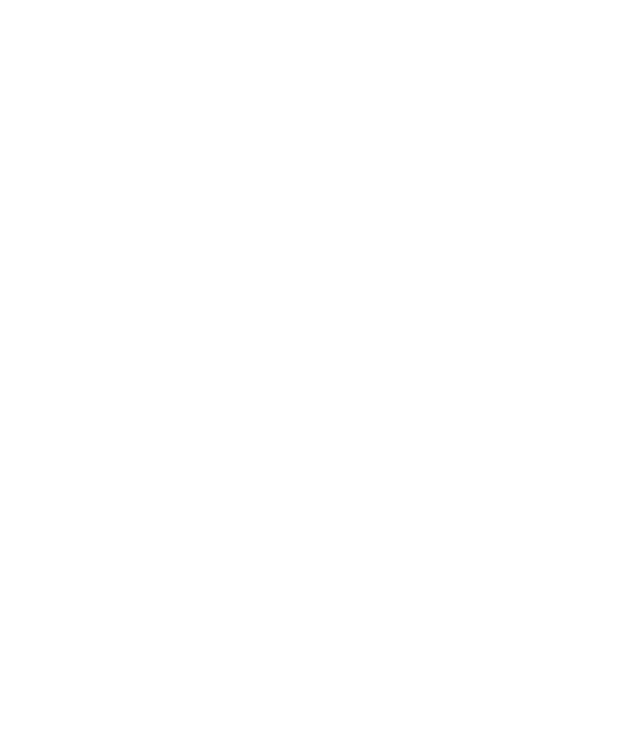
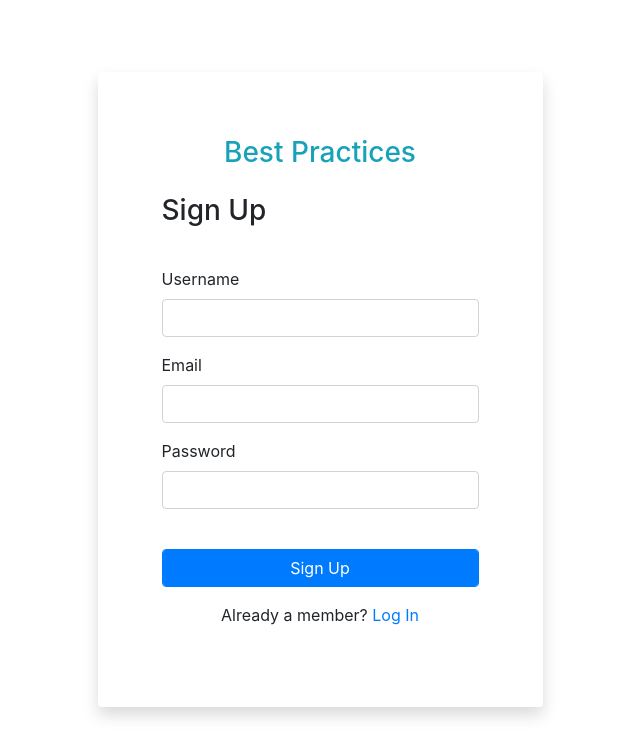
Before and after one commit to MalekMneri/forum-front, an Angular app: page /register in a window 1280 px wide. Before the commit this address led to /. Shown: the top 756 px of the page, without its empty margins (320-960 px from the left). Built offline with nearby package versions, Linux system fonts and the light colour scheme.

Commit message:
login + register

```diff
--- a/src/app/Auth/login/login.component.html
+++ b/src/app/Auth/login/login.component.html
@@ -7,31 +7,28 @@
       <div class="col-md-7 col-lg-5">
         <div class="wrap shadow p-3 mb-5 bg-white rounded">
           <div class="login-wrap p-4 p-md-5">
+            <div class="w-100">
+              <h3 class="mb-4 text-center text-info">Best Practices</h3>
+            </div>
             <div class="d-flex">
               <div class="w-100">
                 <h3 class="mb-4">Sign In</h3>
               </div>
-              <div class="w-100">
-                <p class="social-media d-flex justify-content-end">
-                  <a href="#" class="social-icon d-flex align-items-center justify-content-center"><span class="fa fa-facebook"></span></a>
-                  <a href="#" class="social-icon d-flex align-items-center justify-content-center"><span class="fa fa-twitter"></span></a>
-                </p>
-              </div>
             </div>
-            <form action="#" class="signin-form">
+            <form action="#" class="signin-form" #loginForm="ngForm">
               <div class="form-group mt-3">
-                <input type="text" class="form-control" required="">
                 <label class="form-control-placeholder" for="username">Username</label>
+                <input type="text" class="form-control" name="username" id="username" ngModel required>
               </div>
               <div class="form-group">
-                <input id="password-field" type="password" class="form-control" required="">
                 <label class="form-control-placeholder" for="password">Password</label>
-                <span toggle="#password-field" class="fa fa-fw fa-eye field-icon toggle-password"></span>
+                <input id="password-field" type="password" name="password" id="password" class="form-control" ngModel required>
               </div>
+              <br>
               <div class="form-group">
-                <button type="submit" class="form-control btn btn-primary rounded submit px-3">Sign In</button>
+                <button type="submit" class="form-control btn btn-primary rounded submit px-3" (click)="login($event ,loginForm)">Sign In</button>
               </div>
-              <div class="form-group d-md-flex">
+              <!-- <div class="form-group d-md-flex">
                 <div class="w-50 text-left">
                   <label class="checkbox-wrap checkbox-primary mb-0">Remember Me
                     <input type="checkbox" checked="">
@@ -41,9 +38,9 @@
                 <div class="w-50 text-md-right">
                   <a href="#">Forgot Password</a>
                 </div>
-              </div>
+              </div> -->
             </form>
-            <p class="text-center">Not a member? <a data-toggle="tab" href="#signup">Sign Up</a></p>
+            <p class="text-center">Not a member? <a data-toggle="tab" routerLink="/register">Sign Up</a></p>
           </div>
         </div>
       </div>
--- a/src/app/Auth/login/login.component.ts
+++ b/src/app/Auth/login/login.component.ts
@@ -1,4 +1,6 @@
+import { AuthService } from './../../Services/auth.service';
 import { Component, OnInit } from '@angular/core';
+import { NgForm } from '@angular/forms';
 
 @Component({
   selector: 'app-login',
@@ -6,8 +8,12 @@
   styleUrls: ['./login.component.css'],
 })
 export class LoginComponent implements OnInit {
-  showLogin = true;
-  constructor() {}
+  constructor(private authService: AuthService) {}
 
   ngOnInit(): void {}
+  login(event: any, loginForm: NgForm) {
+    event.preventDefault();
+    console.log(loginForm.value);
+    this.authService.login(loginForm.value);
+  }
 }
--- a/src/app/Auth/register/register.component.html
+++ b/src/app/Auth/register/register.component.html
@@ -7,31 +7,33 @@
       <div class="col-md-7 col-lg-5">
         <div class="wrap shadow p-3 mb-5 bg-white rounded">
           <div class="login-wrap p-4 p-md-5">
+            <div class="w-100">
+              <h3 class="mb-4 text-center text-info">Best Practices</h3>
+            </div>
             <div class="d-flex">
+
               <div class="w-100">
-                <h3 class="mb-4">Sign In</h3>
-              </div>
-              <div class="w-100">
-                <p class="social-media d-flex justify-content-end">
-                  <a href="#" class="social-icon d-flex align-items-center justify-content-center"><span class="fa fa-facebook"></span></a>
-                  <a href="#" class="social-icon d-flex align-items-center justify-content-center"><span class="fa fa-twitter"></span></a>
-                </p>
+                <h3 class="mb-4">Sign Up</h3>
               </div>
             </div>
-            <form action="#" class="signin-form">
+            <form action="#" class="signin-form" #registerForm="ngForm">
               <div class="form-group mt-3">
-                <input type="text" class="form-control" required="">
                 <label class="form-control-placeholder" for="username">Username</label>
+                <input type="text" class="form-control" name="username" id="username" ngModel required>
+              </div>
+              <div class="form-group mt-3">
+                <label class="form-control-placeholder" for="email">Email</label>
+                <input type="text" class="form-control" name="email" id="email" ngModel required>
               </div>
               <div class="form-group">
-                <input id="password-field" type="password" class="form-control" required="">
                 <label class="form-control-placeholder" for="password">Password</label>
-                <span toggle="#password-field" class="fa fa-fw fa-eye field-icon toggle-password"></span>
+                <input id="password-field" type="password" name="password" id="password" class="form-control" ngModel required>
               </div>
+              <br>
               <div class="form-group">
-                <button type="submit" class="form-control btn btn-primary rounded submit px-3">Sign In</button>
+                <button type="submit" class="form-control btn btn-primary rounded submit px-3" (click)="register($event ,registerForm)">Sign Up</button>
               </div>
-              <div class="form-group d-md-flex">
+              <!-- <div class="form-group d-md-flex">
                 <div class="w-50 text-left">
                   <label class="checkbox-wrap checkbox-primary mb-0">Remember Me
                     <input type="checkbox" checked="">
@@ -41,9 +43,9 @@
                 <div class="w-50 text-md-right">
                   <a href="#">Forgot Password</a>
                 </div>
-              </div>
+              </div> -->
             </form>
-            <p class="text-center">Not a member? <a data-toggle="tab" href="#signup">Sign Up</a></p>
+            <p class="text-center">Already a member? <a data-toggle="tab" routerLink="/login">Log In</a></p>
           </div>
         </div>
       </div>
--- a/src/app/Auth/register/register.component.ts
+++ b/src/app/Auth/register/register.component.ts
@@ -1,15 +1,17 @@
+import { NgForm } from '@angular/forms';
 import { Component, OnInit } from '@angular/core';
 
 @Component({
   selector: 'app-register',
   templateUrl: './register.component.html',
-  styleUrls: ['./register.component.css']
+  styleUrls: ['./register.component.css'],
 })
 export class RegisterComponent implements OnInit {
+  constructor() {}
 
-  constructor() { }
-
-  ngOnInit(): void {
+  ngOnInit(): void {}
+  register(event: any, form: NgForm) {
+    event.preventDefault();
+    console.log(form.value);
   }
-
 }
--- /dev/null
+++ b/src/app/Services/auth.service.ts
@@ -0,0 +1,34 @@
+import { CookiesService } from './cookies.service';
+import { HttpClient } from '@angular/common/http';
+import { Injectable } from '@angular/core';
+import { Router } from '@angular/router';
+
+@Injectable({
+  providedIn: 'root',
+})
+export class AuthService {
+  constructor(
+    private http: HttpClient,
+    private cookieService: CookiesService,
+    private router: Router
+  ) {}
+  login(credentials: any) {
+    return this.http
+      .post('http://localhost:8080/login', credentials)
+      .subscribe((data: any) => {
+        this.cookieService.createMemberCookies(data);
+        this.router.navigate(['/bestPractices']);
+      });
+  }
+  register(credentials: any) {
+    return this.http
+      .post('http://localhost:8080/register', credentials)
+      .subscribe((data: any) => {
+        this.cookieService.createMemberCookies(data);
+        this.router.navigate(['/bestPractices']);
+      });
+  }
+  isLoggedIn() {
+    return this.cookieService.readCookie('_token') !== null;
+  }
+}
--- a/src/app/app-routing.module.ts
+++ b/src/app/app-routing.module.ts
@@ -1,3 +1,4 @@
+import { RegisterComponent } from './Auth/register/register.component';
 import { EventDetailsComponent } from './events/event-details/event-details.component';
 import { EventsComponent } from './events/events.component';
 import { BpDetailsComponent } from './bestpractices/bp-details/bp-details.component';
@@ -23,7 +24,7 @@
   },
 
   { path: 'login', component: LoginComponent },
-  // { path: 'register', component: RegisterComponent },
+  { path: 'register', component: RegisterComponent },
   { path: '', redirectTo: '/bestPractices', pathMatch: 'full' },
 ];
 
```
